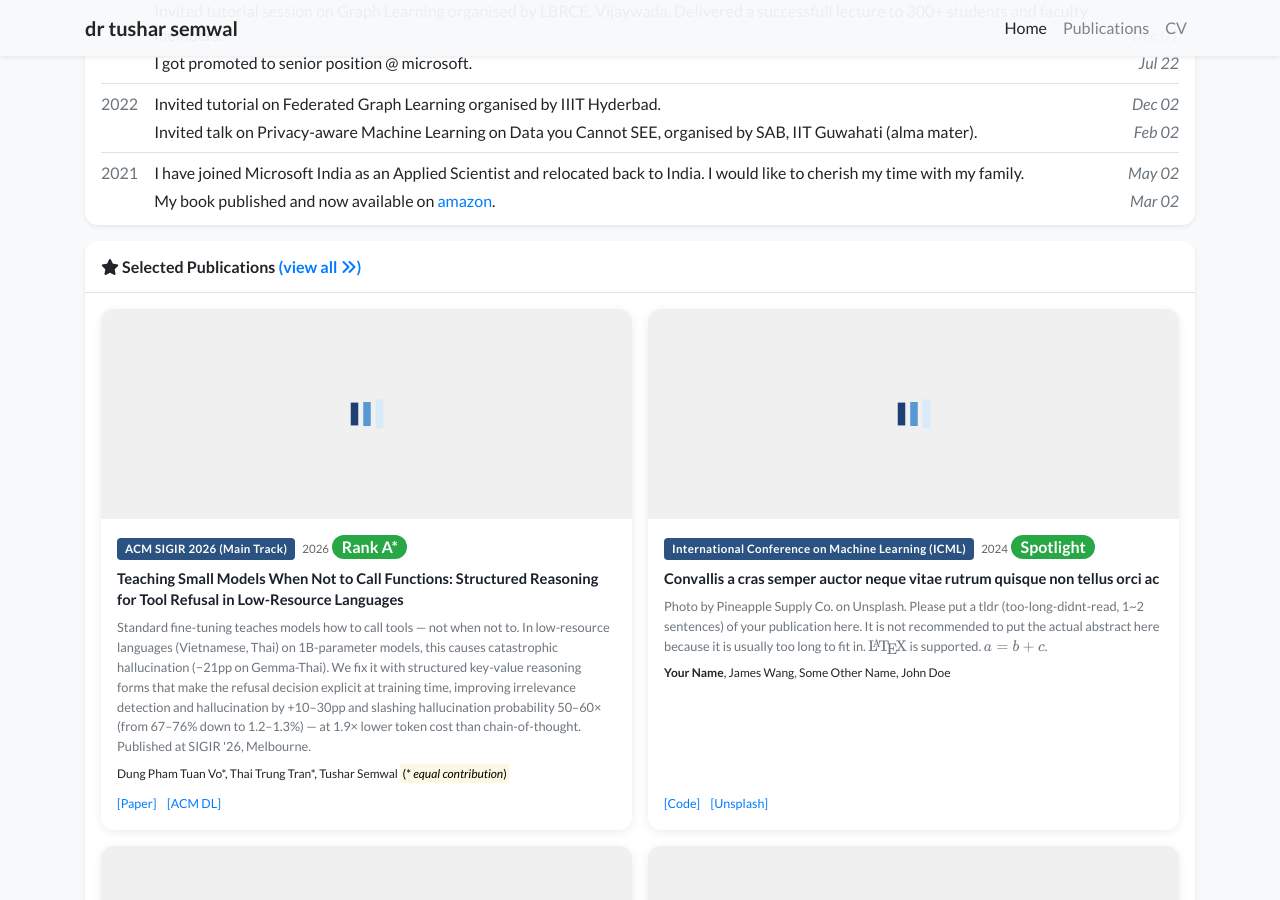
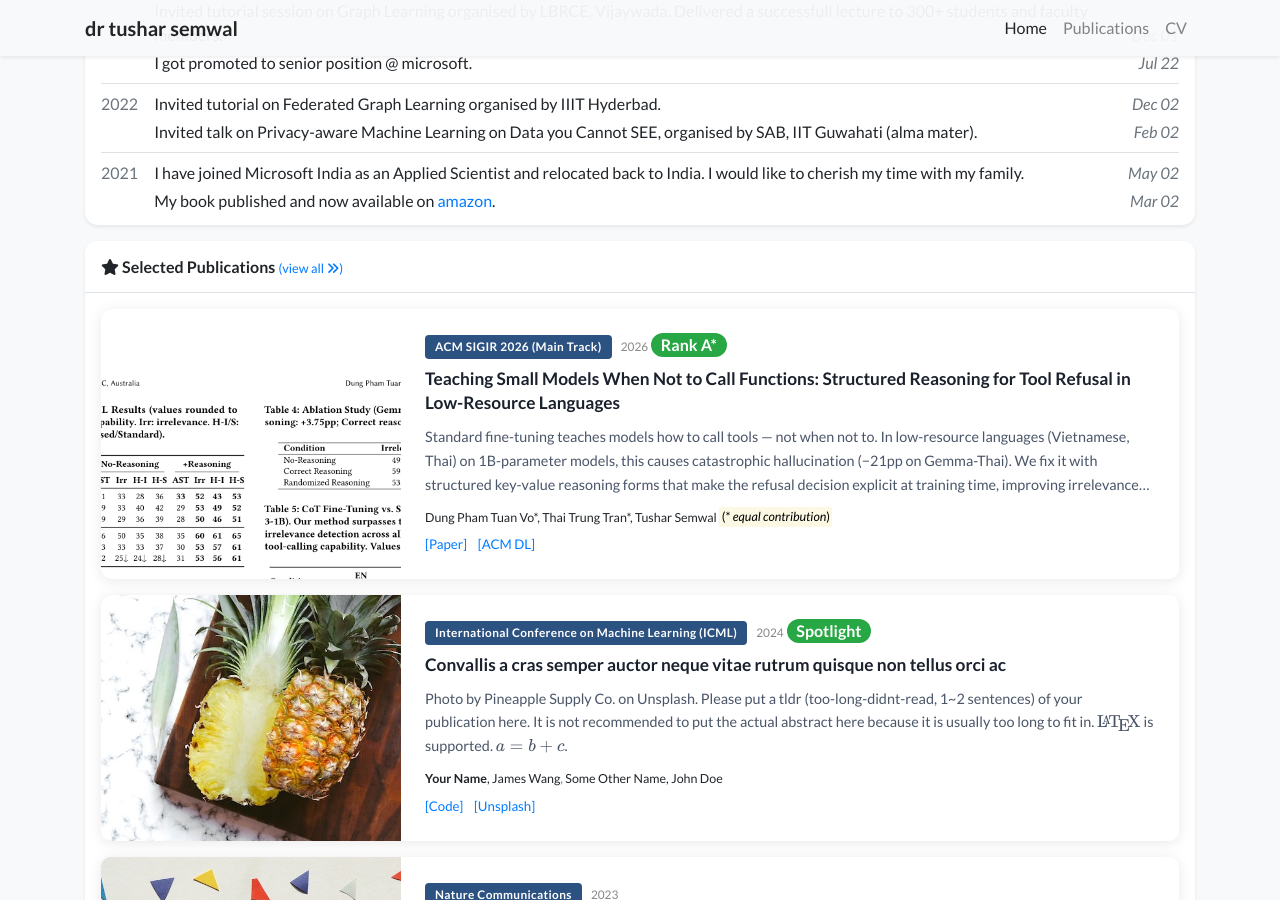
Before and after one commit to tushar-semwal/tushar-semwal.github.io, a Jekyll site: the page built from index.html, in a window 1280 px wide and 900 px high, scrolled down 1622 px. Built offline with Jekyll 4.4.1, drawn with Linux system fonts in a browser that asks for light colours; nearby versions of some CDN libraries; a style sheet for code colours, icons or effects is not loaded.

Commit message:
Redesign featured pubs: single column, horizontal cards, bigger image and font, 3-line abstract clamp
Co-Authored-By: Claude Sonnet 4.6 <noreply@anthropic.com>

```diff
--- a/_includes/widgets/publication_card_featured.html
+++ b/_includes/widgets/publication_card_featured.html
@@ -1,59 +1,59 @@
 {% assign publications = include.publications %}
-<div class="my-3 p-0 bg-white shadow-sm rounded-xl">
-    <h6 class="border-bottom border-gray p-3 mb-0">
+<div class="my-3 bg-white shadow-sm" style="border-radius:12px; overflow:hidden;">
+
+    <h5 class="border-bottom border-gray p-3 mb-0" style="font-size:1rem;">
         {% if include.title %}{{ include.title }}{% else %}<i class="fas fa-star"></i> Selected Publications{% endif %}
-        <a href="{{ 'publications' | relative_url }}">(view all <i class="fas fa-angle-double-right"></i>)</a>
-    </h6>
-    <div class="row no-gutters p-2">
+        <a href="{{ 'publications' | relative_url }}" style="font-size:0.8rem; font-weight:400;">(view all <i class="fas fa-angle-double-right"></i>)</a>
+    </h5>
+
+    <div class="p-3">
         {% for item in publications limit:include.limit %}
-        <div class="col-md-6 p-2">
-            <div class="card h-100 border-0" style="border-radius:10px; overflow:hidden; box-shadow: 0 2px 10px rgba(0,0,0,0.08);">
+        <div class="d-flex flex-column flex-md-row mb-3"
+             style="border-radius:10px; overflow:hidden; box-shadow:0 2px 14px rgba(0,0,0,0.09); background:#fff; min-height:200px;">
 
-                <!-- Cover image — tall, full-width -->
+            <!-- Cover image — left on desktop, top on mobile -->
+            <div style="flex:0 0 300px; max-width:300px; min-height:200px; background:#e8e8e8; overflow:hidden;">
                 {%- if item.cover -%}
-                <div style="height:210px; overflow:hidden; background:#f0f0f0;">
-                    <img data-src="{{ item.cover | relative_url }}"
-                         alt="{{ item.title }}"
-                         class="lazy w-100"
-                         src="{{ '/assets/images/empty_300x200.png' | relative_url }}"
-                         style="height:210px; object-fit:cover; object-position:center top;">
-                </div>
+                <img src="{{ item.cover | relative_url }}"
+                     alt="{{ item.title }}"
+                     style="width:300px; height:100%; min-height:200px; object-fit:cover; object-position:center top;">
                 {%- else -%}
-                <div style="height:210px; overflow:hidden; background:#e8e8e8;">
-                    <svg class="bubble-visual-hash lazy w-100" data-bubble-visual-hash="{{ item.id }}" viewBox="0 0 300 210" style="height:210px;"></svg>
-                </div>
+                <svg class="bubble-visual-hash w-100" data-bubble-visual-hash="{{ item.id }}"
+                     viewBox="0 0 300 200" style="min-height:200px;"></svg>
                 {%- endif -%}
+            </div>
 
-                <div class="card-body px-3 pt-3 pb-2">
-                    <!-- Venue badge — prominent -->
+            <!-- Content -->
+            <div class="p-4 d-flex flex-column justify-content-between" style="flex:1;">
+                <div>
+                    <!-- Venue + year + badge -->
                     <div class="mb-2">
-                        <span style="font-size:0.72rem; font-weight:700; letter-spacing:0.03em; color:#fff; background:#2c5282; border-radius:4px; padding:2px 8px; display:inline-block;">
+                        <span style="font-size:0.74rem; font-weight:700; letter-spacing:0.03em; color:#fff; background:#2c5282; border-radius:4px; padding:3px 10px; display:inline-block;">
                             {{ item.pub }}
                         </span>
-                        <span style="font-size:0.72rem; color:#666; margin-left:4px;">{{ item.pub_date }}</span>
+                        <span style="font-size:0.74rem; color:#888; margin-left:6px;">{{ item.pub_date }}</span>
                         {% if item.pub_last %}{{ item.pub_last }}{% endif %}
                     </div>
 
-                    <!-- Title -->
-                    <h6 class="mb-2" style="font-size:0.92rem; font-weight:700; line-height:1.45; color:#1a202c;">
+                    <!-- Title — bigger -->
+                    <h5 style="font-size:1.08rem; font-weight:700; line-height:1.4; color:#1a202c; margin-bottom:0.6rem;">
                         {{ item.title }}
-                    </h6>
+                    </h5>
 
-                    <!-- Practical gist -->
-                    <p class="text-muted mb-2" style="font-size:0.80rem; line-height:1.55;">
+                    <!-- Abstract — clamped to 3 lines -->
+                    <p style="font-size:0.9rem; line-height:1.65; color:#4a5568; margin-bottom:0.75rem;
+                               display:-webkit-box; -webkit-line-clamp:3; -webkit-box-orient:vertical; overflow:hidden;">
                         {{ item.abstract }}
-                    </p>
-
-                    <!-- Authors -->
-                    <p class="mb-0" style="font-size:0.75rem; color:#555;">
-                        {% include widgets/author_list.html authors=item.authors %}
                     </p>
                 </div>
 
-                <!-- Links footer -->
-                {% if item.links %}
-                <div class="px-3 pb-3 pt-1">
-                    <p class="mb-0" style="font-size:0.78rem;">
+                <!-- Authors + links -->
+                <div>
+                    <p style="font-size:0.78rem; color:#718096; margin-bottom:0.5rem;">
+                        {% include widgets/author_list.html authors=item.authors %}
+                    </p>
+                    {% if item.links %}
+                    <p style="font-size:0.83rem; margin:0;">
                         {% for link in item.links %}
                             {% if link[1].url %}
                             <a target="{{ link[1]['target'] }}" href="{{ link[1]['url'] }}" class="mr-2">[{{ link[0] }}]</a>
@@ -62,14 +62,18 @@
                             {% endif %}
                         {% endfor %}
                     </p>
+                    {% endif %}
                 </div>
-                {% endif %}
+            </div>
 
-            </div>
         </div>
         {% endfor %}
     </div>
-    <h6 class="d-block p-3 pt-0 mt-0 text-right border-top border-gray">
-        <a href="{{ 'publications' | relative_url }}">All publications <i class="fas fa-angle-double-right"></i></a>
-    </h6>
+
+    <div class="p-3 pt-0 text-right border-top border-gray">
+        <a href="{{ 'publications' | relative_url }}" style="font-size:0.88rem;">
+            All publications <i class="fas fa-angle-double-right"></i>
+        </a>
+    </div>
+
 </div>
```
